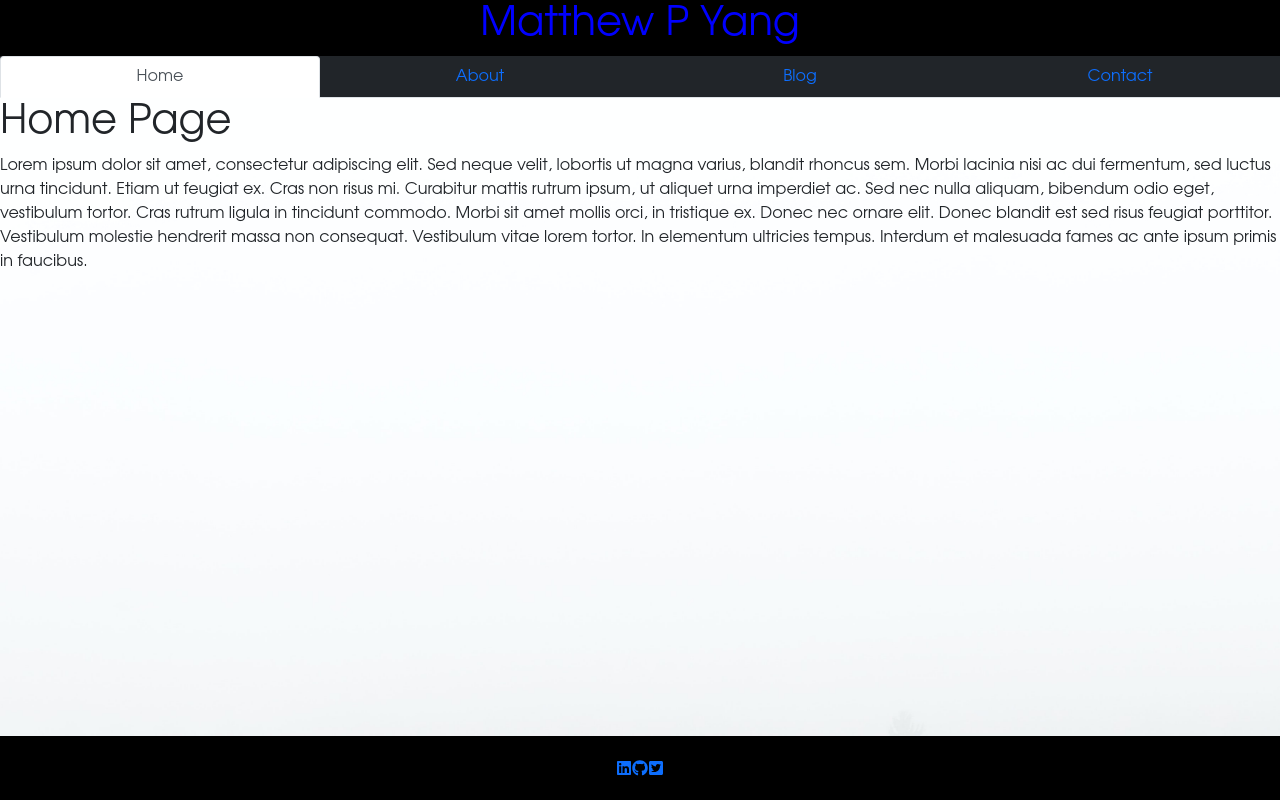
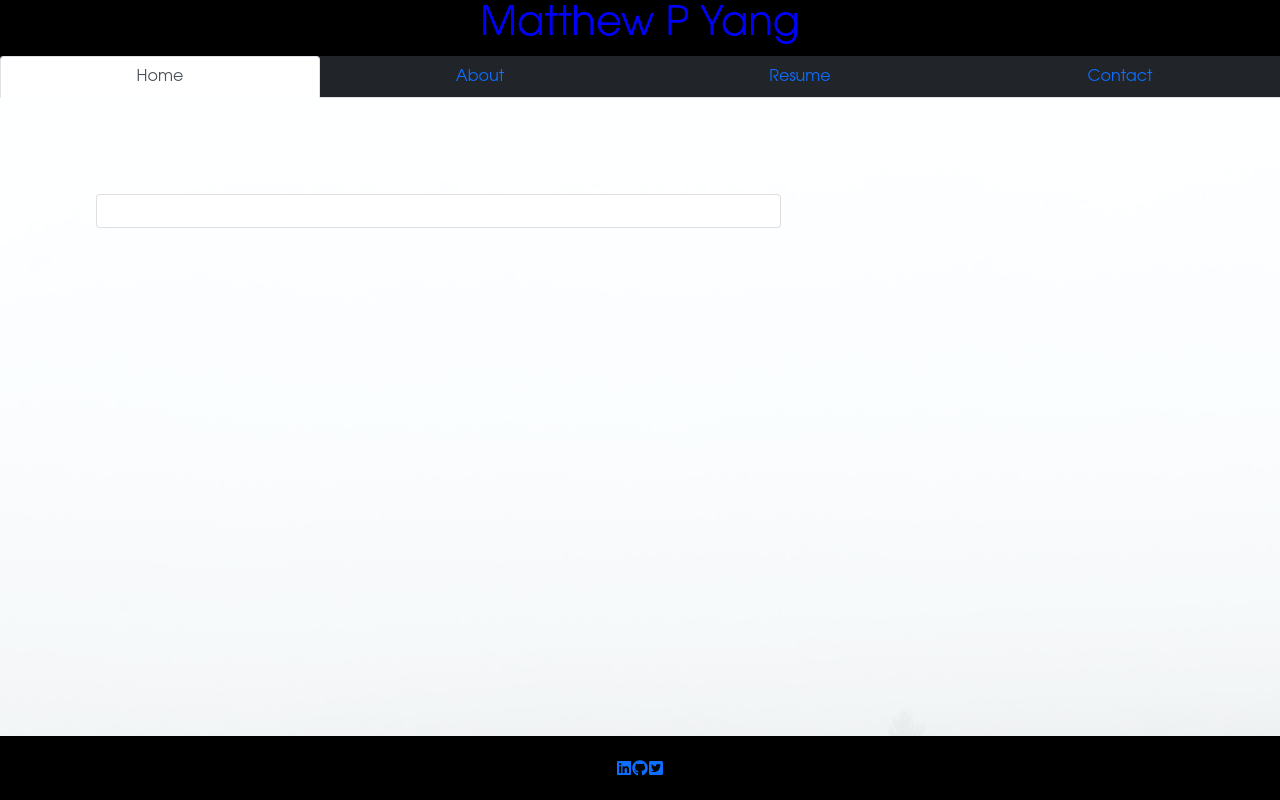
Before and after one commit to W3HT/react-portfolio, a React (Create React App) app: page / in a window 1280 px wide. Shown: the top 800 px of the page. Built offline with nearby package versions, Linux system fonts and the light colour scheme.

Commit message:
updated blog page to correctly display as Resume

```diff
--- a/src/components/NavTabs.js
+++ b/src/components/NavTabs.js
@@ -29,13 +29,13 @@ function NavTabs({ currentPage, handlePageChange }) {
       </li>
       <li className="nav-item">
         <a
-          href="#blog"
-          onClick={() => handlePageChange('Blog')}
+          href="#resume"
+          onClick={() => handlePageChange('Resume')}
           //  TODO: Add a comment explaining what this logic is doing
 
-          className={currentPage === 'Blog' ? 'nav-link active' : 'nav-link'}
+          className={currentPage === 'Resume' ? 'nav-link active' : 'nav-link'}
         >
-          Blog
+          Resume
         </a>
       </li>
       <li className="nav-item">
--- a/src/components/PortfolioContainer.js
+++ b/src/components/PortfolioContainer.js
@@ -2,7 +2,7 @@ import React, { useState } from 'react';
 import NavTabs from './NavTabs';
 import Home from './pages/Home';
 import About from './pages/About';
-import Blog from './pages/Blog';
+import Resume from './pages/Resume';
 import Contact from './pages/Contact';
 import Title from './Title'
 import Footer from './Footer'
@@ -20,8 +20,8 @@ export default function PortfolioContainer() {
     if (currentPage === 'About') {
       return <About />;
     }
-    if (currentPage === 'Blog') {
-      return <Blog />;
+    if (currentPage === 'Resume') {
+      return <Resume />;
     }
     return <Contact />;
   };
--- a/src/components/pages/Home.js
+++ b/src/components/pages/Home.js
@@ -2,20 +2,17 @@ import React from 'react';
 
 export default function Home() {
   return (
-    <div>
-      <h1>Home Page</h1>
-      <p>
-        Lorem ipsum dolor sit amet, consectetur adipiscing elit. Sed neque
-        velit, lobortis ut magna varius, blandit rhoncus sem. Morbi lacinia nisi
-        ac dui fermentum, sed luctus urna tincidunt. Etiam ut feugiat ex. Cras
-        non risus mi. Curabitur mattis rutrum ipsum, ut aliquet urna imperdiet
-        ac. Sed nec nulla aliquam, bibendum odio eget, vestibulum tortor. Cras
-        rutrum ligula in tincidunt commodo. Morbi sit amet mollis orci, in
-        tristique ex. Donec nec ornare elit. Donec blandit est sed risus feugiat
-        porttitor. Vestibulum molestie hendrerit massa non consequat. Vestibulum
-        vitae lorem tortor. In elementum ultricies tempus. Interdum et malesuada
-        fames ac ante ipsum primis in faucibus.
-      </p>
+    <div className="m-5">
+      <div className="row">
+        <div className="col-sm-12 col-lg-8">
+          <div className="card m-5">
+            <div className="card-body">
+
+            </div>
+          </div>
+        </div>
+      </div>
+
     </div>
   );
 }
--- a/src/components/pages/Blog.js
+++ b/src/components/pages/Resume.js
@@ -1,9 +1,9 @@
 import React from 'react';
 
-export default function Blog() {
+export default function Resume() {
   return (
     <div>
-      <h1>Blog Page</h1>
+      <h1>Resume Page</h1>
       <p>
         Donec a volutpat quam. Curabitur nec varius justo, sed rutrum ligula.
         Curabitur pellentesque turpis sit amet eros iaculis, a mollis arcu
```
